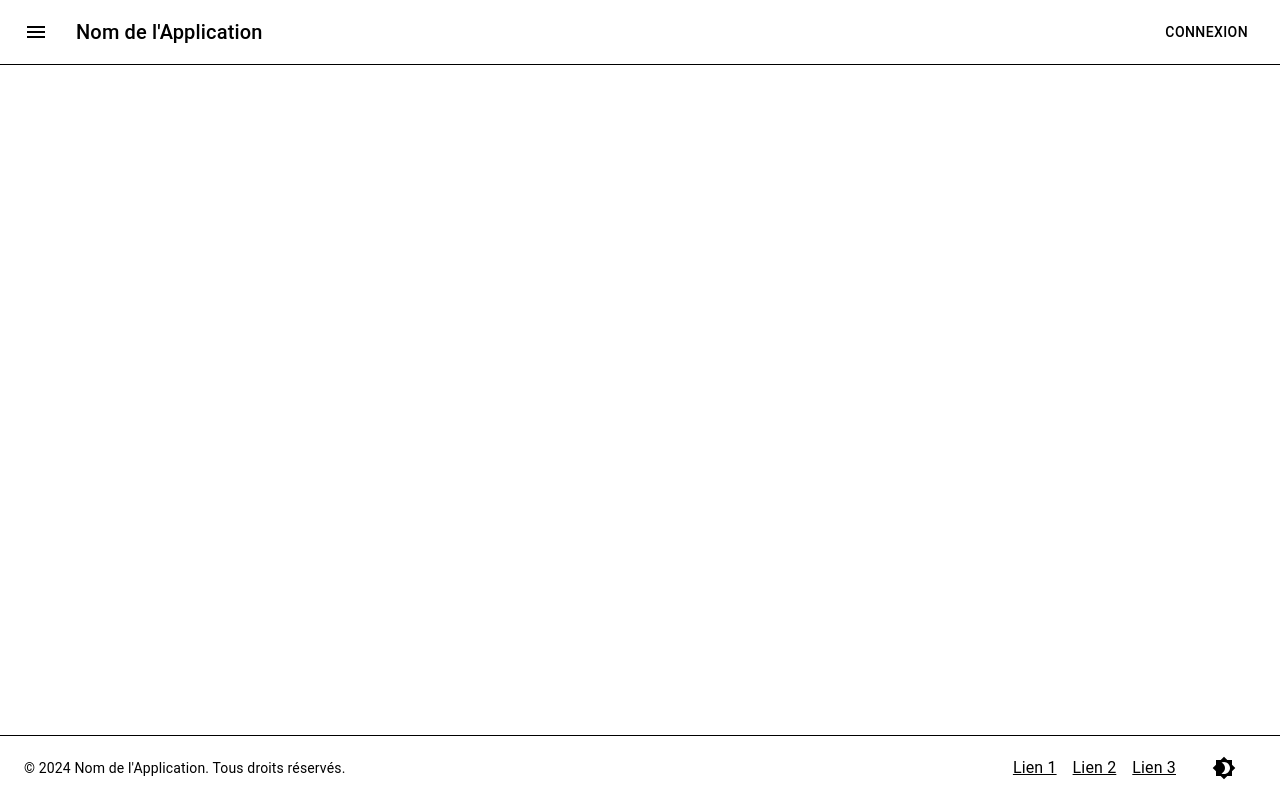
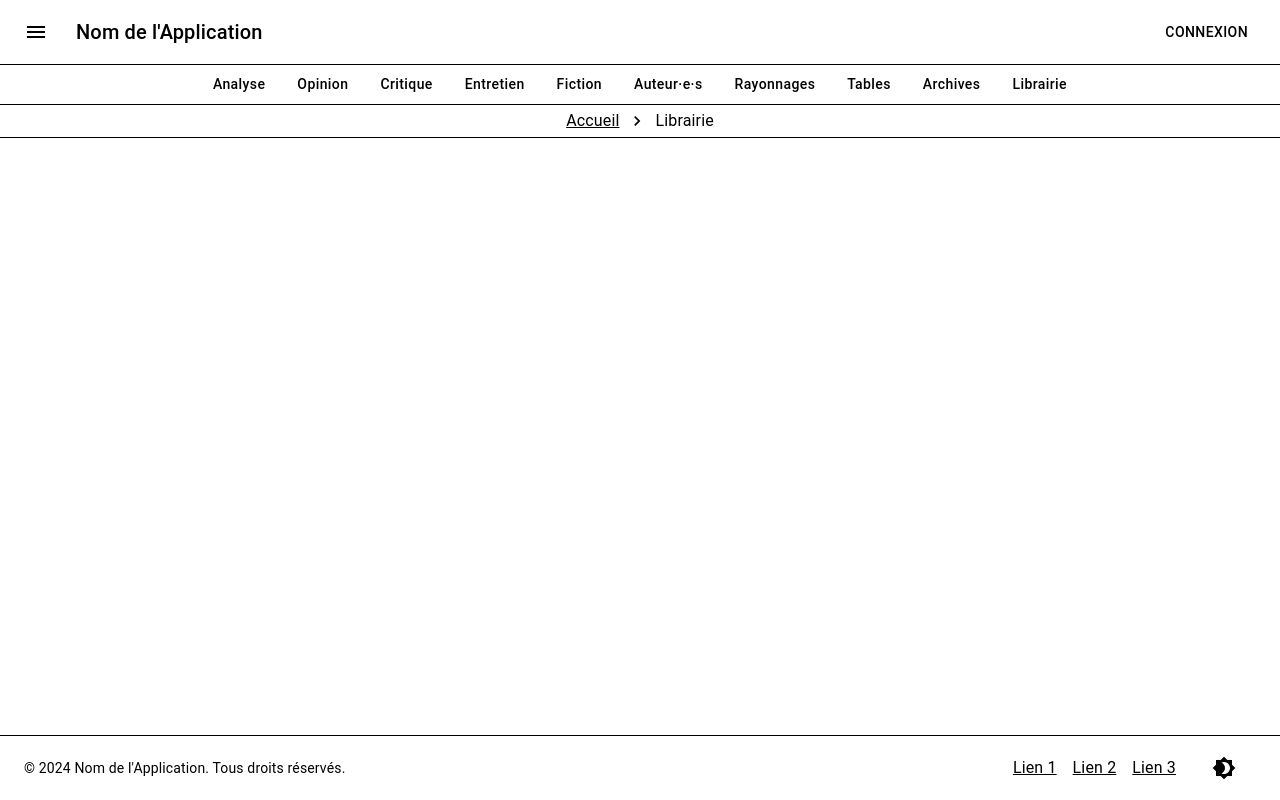
Before and after one commit to jvk88511334/client-prototype-react, a React (Create React App) app: page /librairie in a window 1280 px wide. Built offline with nearby package versions, Linux system fonts and the light colour scheme.

Commit message:
- Ajout d'un fil d'ariane - Ajout d'un sous-menu de navigation

```diff
--- a/src/App.js
+++ b/src/App.js
@@ -5,11 +5,13 @@ import CssBaseline from '@mui/material/CssBaseline';
 import HomeView1 from './views/HomeView1';
 import HomeView2 from './views/HomeView2';
 import HomeView3 from './views/HomeView3';
+import SubNavbar from './components/SubNavbar';
 import Navbar from './components/Navbar';
 import Footer from './components/Footer';
 import LoginView from "./views/LoginView";
 import RegisterView from './views/RegisterView';
 import ForgotPasswordView from './views/ForgotPasswordView';
+import Breadcrumb from './components/Breadcrumb';
 
 function App() {
     const [mode, setMode] = useState('light');
@@ -60,6 +62,8 @@ function App() {
         <Router>
             <div className="App" style={{ display: 'flex', flexDirection: 'column', minHeight: '100vh' }}>
                 <Navbar />
+                <SubNavbar />
+                <Breadcrumb />
                 <main style={{ flex: 1 }}>
                     <Routes>
                         <Route path="/" element={<HomeView1 />} />
--- /dev/null
+++ b/src/components/Breadcrumb.js
@@ -0,0 +1,64 @@
+import React from 'react';
+import { Breadcrumbs, Link, Typography, Container, useTheme } from '@mui/material';
+import { Link as RouterLink, useLocation } from 'react-router-dom';
+import NavigateNextIcon from '@mui/icons-material/NavigateNext';
+
+function Breadcrumb() {
+    const theme = useTheme();
+    const location = useLocation();
+    const pathnames = location.pathname.split('/').filter((x) => x);
+
+    return (
+        <Container
+            maxWidth={false}
+            sx={{
+                borderBottom: `1px solid ${theme.palette.text.primary}`,
+                py: 0.5, // Réduire la hauteur
+                backgroundColor: theme.palette.background.paper,
+                display: 'flex',
+                justifyContent: 'center', // Centrer le contenu
+            }}
+        >
+            <Breadcrumbs
+                separator={<NavigateNextIcon fontSize="small" />}
+                aria-label="breadcrumb"
+                sx={{
+                    '& .MuiBreadcrumbs-separator': {
+                        color: theme.palette.text.primary, // Assurer que le séparateur utilise la couleur du thème
+                    }
+                }}
+            >
+                <Link
+                    color="inherit"
+                    component={RouterLink}
+                    to="/"
+                    sx={{ color: theme.palette.text.primary }} // Utiliser la couleur du texte du thème
+                >
+                    Accueil
+                </Link>
+                {pathnames.map((value, index) => {
+                    const last = index === pathnames.length - 1;
+                    const to = `/${pathnames.slice(0, index + 1).join('/')}`;
+
+                    return last ? (
+                        <Typography color="text.primary" key={to}>
+                            {value.charAt(0).toUpperCase() + value.slice(1)}
+                        </Typography>
+                    ) : (
+                        <Link
+                            color="inherit"
+                            component={RouterLink}
+                            to={to}
+                            key={to}
+                            sx={{ color: theme.palette.text.primary }} // Utiliser la couleur du texte du thème
+                        >
+                            {value.charAt(0).toUpperCase() + value.slice(1)}
+                        </Link>
+                    );
+                })}
+            </Breadcrumbs>
+        </Container>
+    );
+}
+
+export default Breadcrumb;
--- /dev/null
+++ b/src/components/SubNavbar.js
@@ -0,0 +1,38 @@
+import React from 'react';
+import { Toolbar, Button, Box, useTheme } from '@mui/material';
+import { Link as RouterLink } from 'react-router-dom';
+
+const navItems = [
+    { name: 'Analyse', path: '/analyse' },
+    { name: 'Opinion', path: '/opinion' },
+    { name: 'Critique', path: '/critique' },
+    { name: 'Entretien', path: '/entretien' },
+    { name: 'Fiction', path: '/fiction' },
+    { name: 'Auteur·e·s', path: '/auteurs' },
+    { name: 'Rayonnages', path: '/rayonnages' },
+    { name: 'Tables', path: '/tables' },
+    { name: 'Archives', path: '/archives' },
+    { name: 'Librairie', path: '/librairie' },
+];
+
+function SubNavbar() {
+    const theme = useTheme();
+    return (
+            <Toolbar sx={{ overflowX: 'auto', minHeight: '40px', justifyContent: 'center', borderBottom: `1px solid ${theme.palette.text.primary}` }} variant="dense">
+                <Box sx={{ display: 'flex' }}>
+                    {navItems.map((item) => (
+                        <Button
+                            key={item.name}
+                            component={RouterLink}
+                            to={item.path}
+                            sx={{ color: 'inherit', textTransform: 'none', minWidth: 'auto', px: 2, py: 0.5, fontSize: '0.875rem' }}
+                        >
+                            {item.name}
+                        </Button>
+                    ))}
+                </Box>
+            </Toolbar>
+    );
+}
+
+export default SubNavbar;
```
